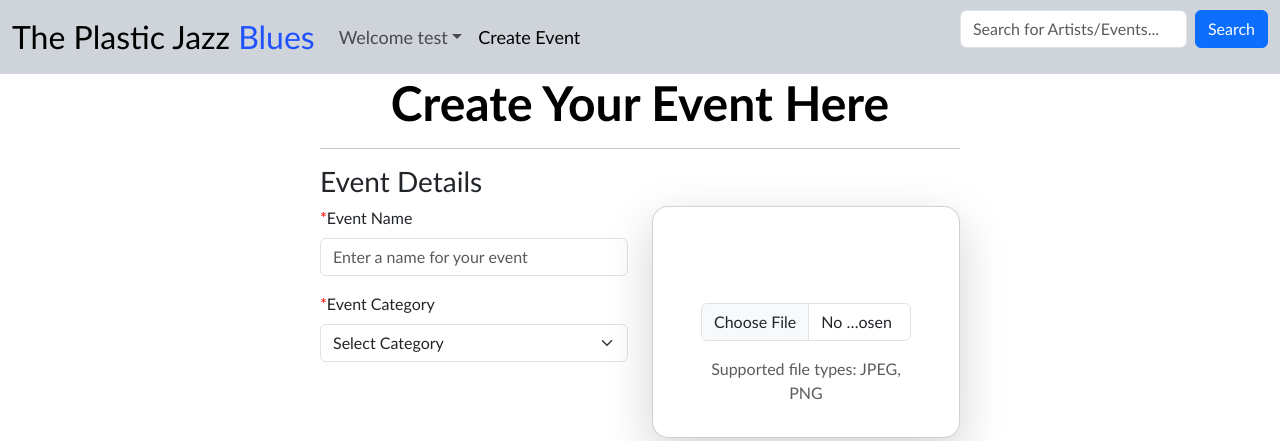
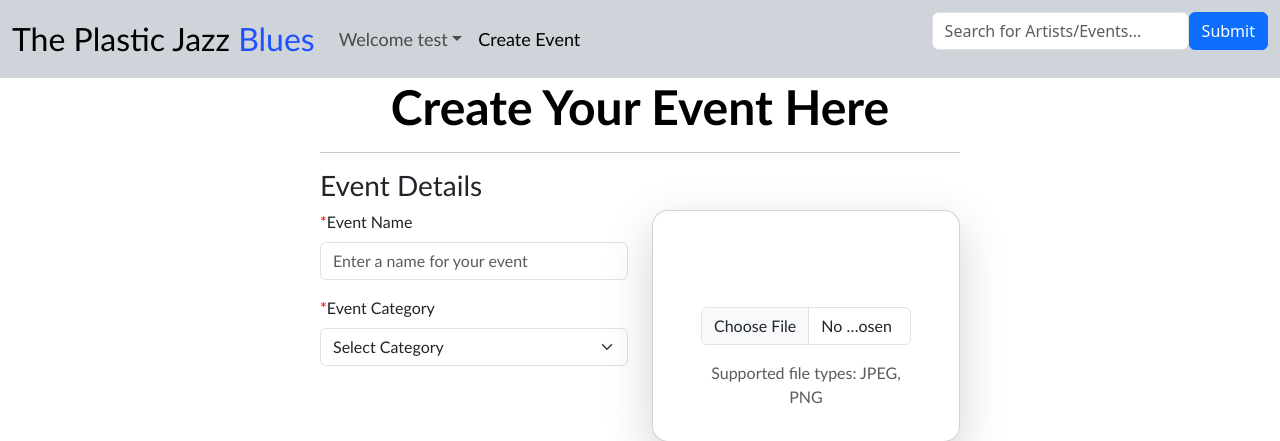
Before and after one commit to HunterRixon25/IAB207GroupAssignment3, a Flask app: page /events/create in a window 1280 px wide. Shown: the top 441 px of the page. Run offline with Flask 3, Linux system fonts and the light colour scheme; a user stored in the database is signed in; some libraries are stand-ins or nearby versions.

Commit message:
updated base.html

```diff
--- a/website/templates/base.html
+++ b/website/templates/base.html
@@ -53,9 +53,9 @@
                       </li>
 
                     </ul>
-                    <form class="d-flex navbar-searchbar align-items-center" role="search">
-                      <input class="form-control me-2" type="search" placeholder="Search for Artists/Events..." aria-label="Search">
-                      <button class="btn btn-primary" type="submit">Search</button>
+                    <form class="form-inline d-flex flex-nowrap" action="{{url_for('main.search')}}" >
+                      <input type="text" name="search" class="form-control flex-grow-1 my-1 mr-sm-2" id="SearchForm" placeholder="Search for Artists/Events...">
+                      <button type="submit" class="flex-shrink-1 btn btn-primary my-1">Submit</button>
                     </form>
                   </div>
             </div>
```
